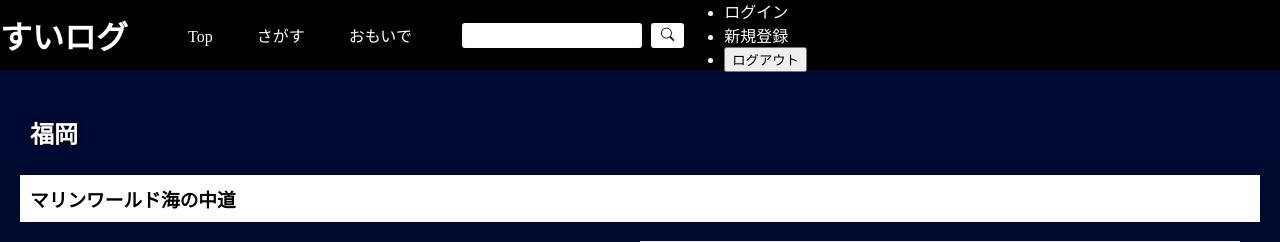
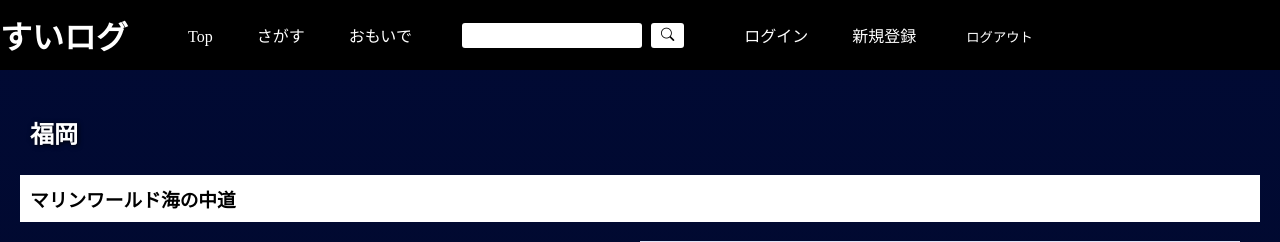
Before and after one commit to Penguin-Island/suilog, a PHP site: page /area/kyushu.php in a window 1280 px wide. Shown: the top 242 px of the page. Run offline with PHP 8.4, Linux system fonts and the light colour scheme; data that the repository does not hold is empty; some libraries are stand-ins or nearby versions.

Commit message:
header のデザイン変更

```diff
--- a/css/style.css
+++ b/css/style.css
@@ -72,16 +72,22 @@ header {
   text-decoration: none;
 }
 
-.menu-item {
+.menu-item, .login-item {
   list-style: none;
   text-decoration: none;
   display: inline-block;
   padding: 20px;
 }
 
-.menu-item-a {
+.menu-item-a, .login-item-a {
   color: #fff;
   text-decoration: none;
+}
+
+input[name=btn_logout] {
+	background-color: #000;
+  border: none;
+  color: #fff;
 }
 
 .head-search {
```
